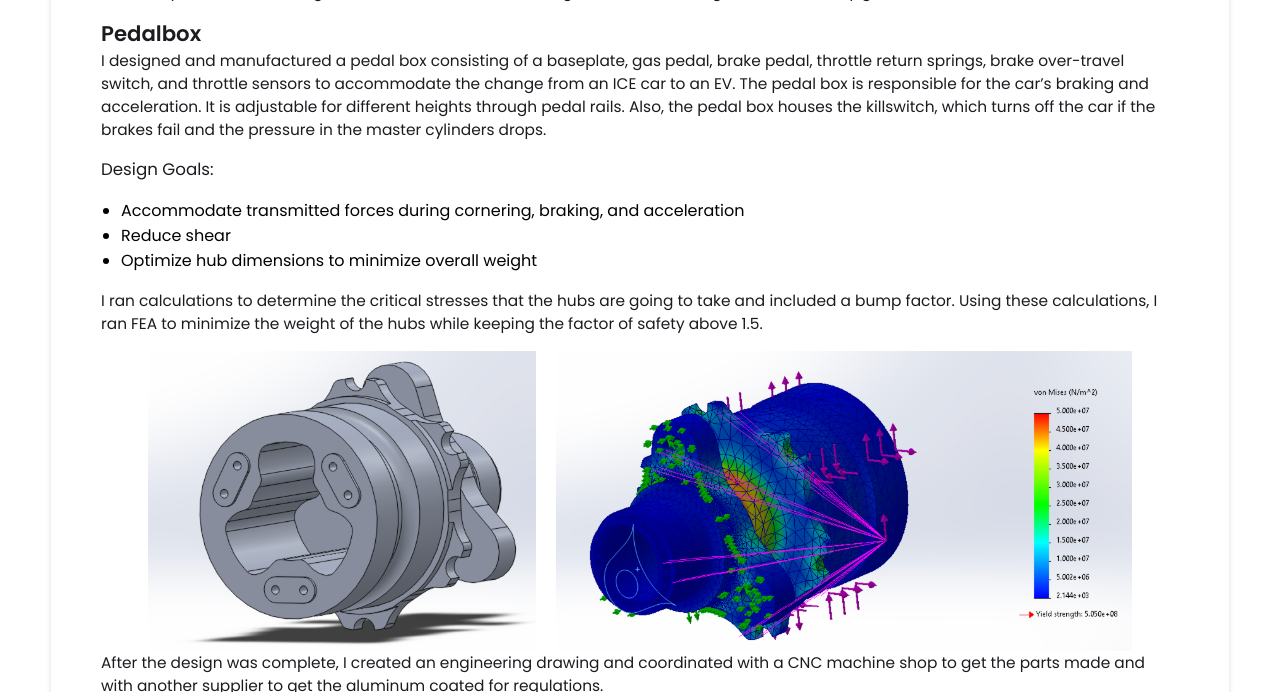
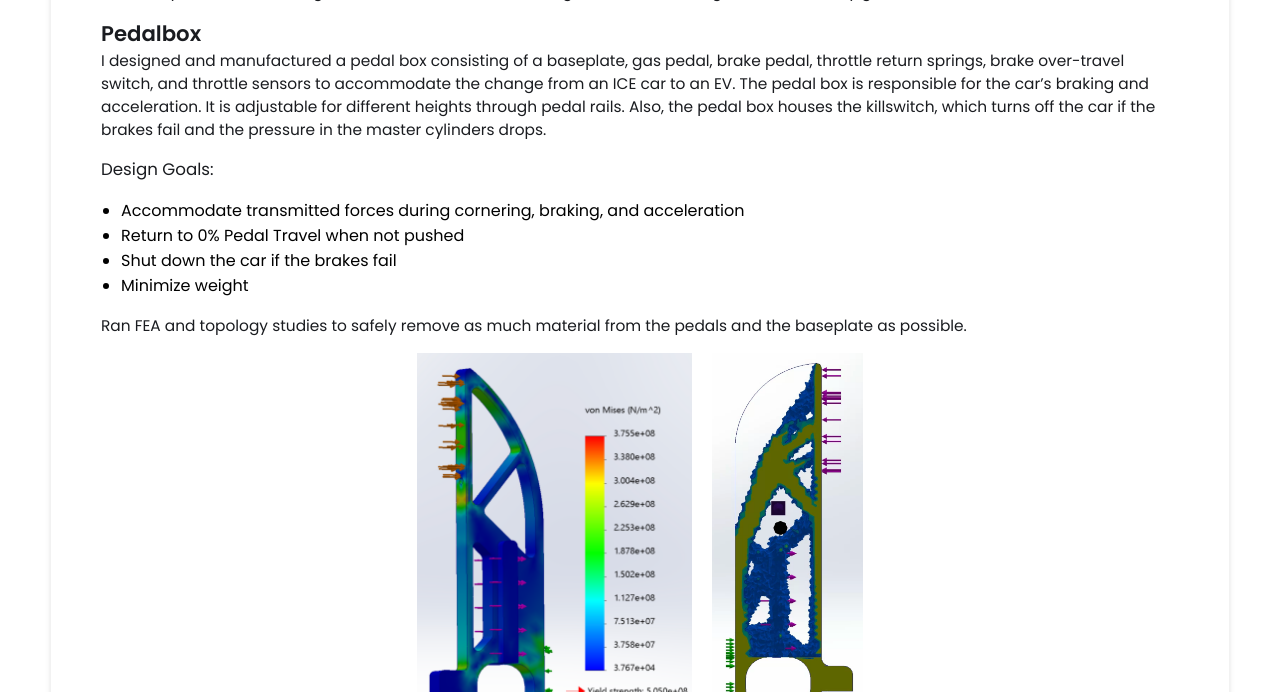
Before and after one commit to danielklloglu/danielklloglu.github.io, a Jekyll site: the page built from _projects/formula-sae/index.md, in a window 1280 px wide and 1400 px high, scrolled down 1665 px, cut to the strip 36-728 px from the top of the window. Built offline with Jekyll 4.4.1, drawn with Linux system fonts in a browser that asks for light colours; some of the changed text lies outside the part shown.

Commit message:
Update index.md

```diff
--- a/_projects/formula-sae/index.md
+++ b/_projects/formula-sae/index.md
@@ -41,18 +41,21 @@ I designed and manufactured a pedal box consisting of a baseplate, gas pedal, br
 
 ### Design Goals:
 * Accommodate transmitted forces during cornering, braking, and acceleration
-* Reduce shear
-* Optimize hub dimensions to minimize overall weight
+* Return to 0% Pedal Travel when not pushed
+* Shut down the car if the brakes fail
+* Minimize weight
 
-I ran calculations to determine the critical stresses that the hubs are going to take and included a bump factor. Using these calculations, I ran FEA to minimize the weight of the hubs while keeping the factor of safety above 1.5.
+Ran FEA and topology studies to safely remove as much material from the pedals and the baseplate as possible.
 
 <div style="display: flex; gap: 20px; justify-content: center;">
-  <img src="HUBS.png" alt="Image 1" style="width: auto; height: 300px;">
-  <img src="hubfea1.png" alt="Image 2" style="width: auto; height: 300px;">
+  <img src="pedalfea.png" alt="Image 1" style="width: auto; height: 400px;">
+  <img src="image.png" alt="Image 2" style="width: auto; height: 400px;">
 </div>
 
-After the design was complete, I created an engineering drawing and coordinated with a CNC machine shop to get the parts made and with another supplier to get the aluminum coated for regulations.
+After the design was complete, I CNC'ed the pedals and the baseplate. I used the lathe to make the throttle shaft and then put together the pedalbox module and assembled it to the car.
+
 <div style="display: flex; gap: 20px; justify-content: center;">
-  <img src="HubsDrawing.png" alt="Image 1" style="width: auto; height: 300px;">
-  <img src="BrakeRotor4.png" alt="Image 2" style="width: auto; height: 300px;">
+  <img src="Pedalbox.png" alt="Image 1" style="width: auto; height: 400px;">
 </div>
+
+Achieved precise throttle control and a reliable, safe pedalbox for the competition.
```
